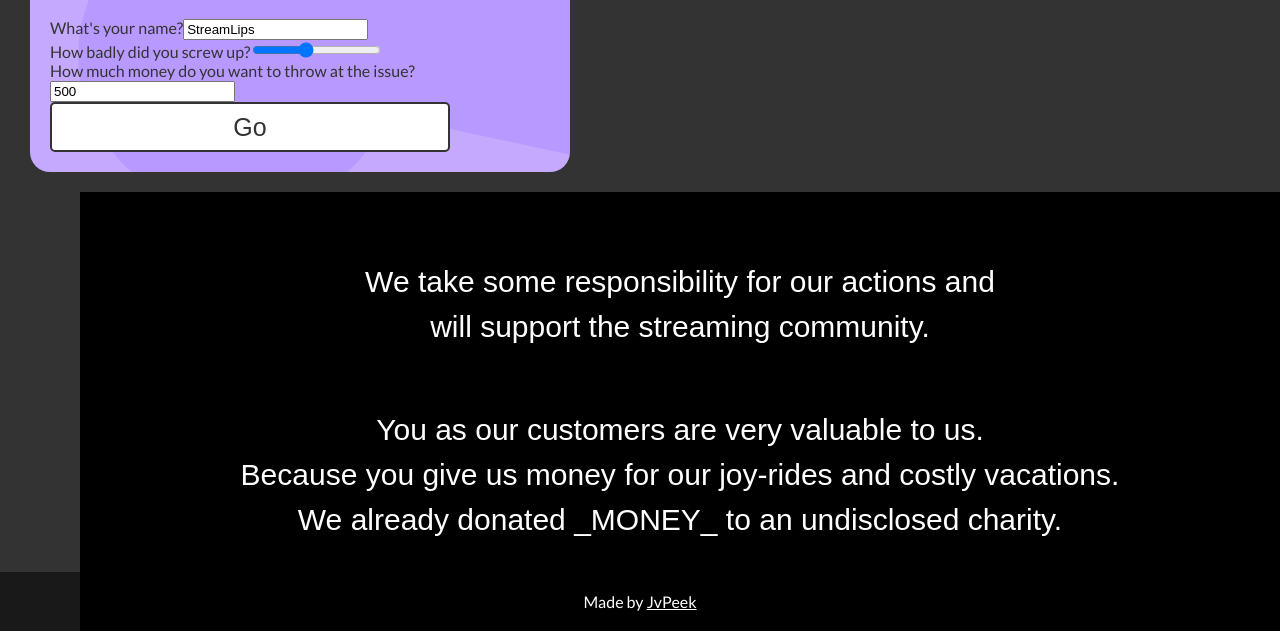
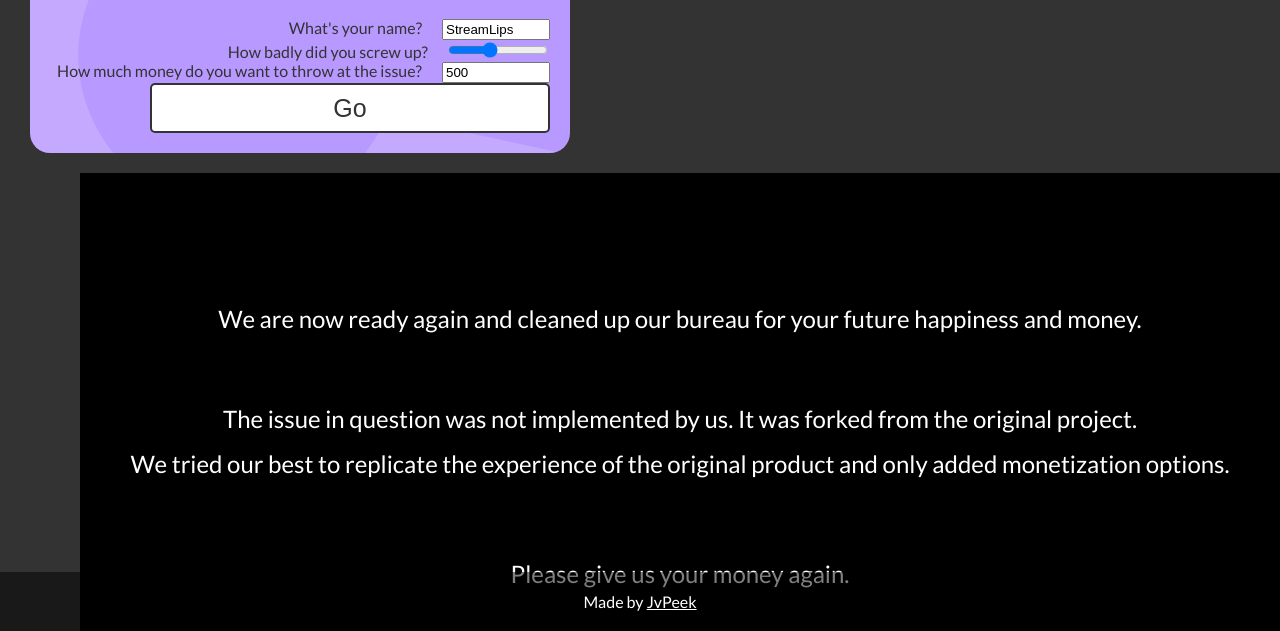
Before and after one commit to JvPeek/streamlips-apology-generator, a plain HTML site: page index.html in a window 1280 px wide. Both pictures are taken after a click on the button "Go". Shown: the part 169-800 px from the top of the page. Drawn offline with Linux system fonts and the light colour scheme.

Commit message:
kinda works now

```diff
--- a/css/main.css
+++ b/css/main.css
@@ -29,6 +29,12 @@ h1 {
   border-radius: 20px;
   background: url("../img/background.png") center top no-repeat;
   color: #333;
+  text-align: right;
+
+}
+#genericwebformfortheinterwebs input {
+  width: 100px;
+  margin-left: 20px;
 }
 .gobutton {
   width: 80%;
--- a/index.html
+++ b/index.html
@@ -9,28 +9,28 @@
     <script type="text/javascript">
       const texts = [
         [
-          ["We are taking immediate action to be a slightly","better version of ourselves."],
-          ["We take some responsibility for our actions and","will support the streaming community."],
-          ["We just now fired one of our employees that had nothing","to do with the incident."],
-          ["We are now ready again and cleaned up our bureau","for your future happiness and money."],
+          ["We are taking immediate action to be a slightly better version of ourselves."],
+          ["We take some responsibility for our actions and will support the streaming community."],
+          ["We just now fired one of our employees that had nothing to do with the incident."],
+          ["We are now ready again and cleaned up our bureau for your future happiness and money."],
           ["We are an inclusive company who treats everyone equally bad."],
           ["Management delegates full responsibility for the decisions made."],
-          ["We want everyone to have a good enough user experience, so to make our products suitable for everyone we are constantly trying to adapt the technology to our interests."],
+          ["We want everyone to have a good enough user experience, so to make our products","suitable for everyone we are constantly trying to adapt the technology to our interests."],
           ["We took responsibility and fired the intern in charge."]
         ],
         [
-          ["You as our customers are very valuable to us.","Because you give us money for our joy-rides and costly vacations."],
-          ["We did it because we thought we could make a positive ripple","not only inside our wallets but on the internet as a whole."],
-          ["We tried our best to replicate the experience of","the original product and only added monetization options."],
+          ["You as our customers are very valuable to us. Because you give us money for our costly vacations."],
+          ["We did it because we thought we could make a positive ripple inside our wallets."],
+          ["We tried our best to replicate the experience of the original product and only added monetization options."],
           ["We already donated _MONEY_ to an undisclosed charity."],
-          ["The issue in question was not implemented by us.","It was forked from the original project."],
-          ["The bare minimum of our code is open source.","Because the license of the original product requires that."],
+          ["The issue in question was not implemented by us. It was forked from the original project."],
+          ["The bare minimum of our code is open source. Because the license of the original product requires that."],
           ["We are striving to give apprentices a good learning experience."],
-          ["We want to save the environment so we want to","upcycle resources (including code) as often as possible."],
-          ["We take no responsibility for our actions but","we can't take the bad press anymore."],
-          ["You can unsubscribe in 42 easy steps.","Our moderation team will decide if your request is justified within 6 months."],
-          ["Please use this subscription service model to","request a GDPR conform deletion of your personal information."],
-          ["For service and complaint requests, please reach out","to us under no-reply@example.com."]
+          ["We want to save the environment so we want to upcycle resources (including code) as often as possible."],
+          ["We take no responsibility for our actions but we can't take the bad press anymore."],
+          ["You can unsubscribe in 42 easy steps. Our moderation team will decide if your request is justified within 6 months."],
+          ["Please use this subscription service model to request a GDPR conform deletion of your personal information."],
+          ["For service and complaint requests, please reach out to us under no-reply@example.com."]
         ],
         [
           ["We are deeply sorry that we got caught."],
@@ -46,8 +46,8 @@
       ];
 
       function makeApology() {
-        const fontsize = 30;
-        const lineHeight = fontsize*1.5;
+        const fontsize = 24;
+        const lineHeight = fontsize*1.1;
         const canvas = document.getElementById("apology");
         const ctx = canvas.getContext("2d");
         const fuckuplevel = document.getElementById("fuckuplevel").value;
@@ -59,25 +59,39 @@
         if (fuckuplevel >=8) {
           ctx.font = fontsize + "px Comic Sans MS";
         } else {
-          ctx.font = fontsize + "px Arial";
+          ctx.font = fontsize + "px Lato";
         }
+
 
         function drawText(texts,ctx,linepos) {
           for(i = 0; i < texts.length; i++) {
             ctx.fillText(texts[i], canvas.width/2, linepos+lineHeight*i);
           }
         }
-
+        function getMoneyString(money, fuckuplevel) {
+          const rate=[1,1,1,1];
+        }
+        function onlyUnique(value, index, self) {
+          return self.indexOf(value) === index;
+        }
         ctx.fillStyle = "white";
         ctx.textAlign = "center";
+        let randomNumbers=[];
+        while (randomNumbers.filter(onlyUnique).length <2) {
+          randomNumbers.push(Math.floor(Math.random()*(texts[1].length)));
+        }
+        console.log(randomNumbers, );
         lines[0] = texts[0][Math.floor(Math.random()*5)];
-        drawText(lines[0],ctx,100);
-        lines[1] = texts[1][Math.floor(Math.random()*5)];
-        drawText(lines[1],ctx,canvas.height/2-lineHeight*2);
-        lines[2] = texts[1][Math.floor(Math.random()*5)];
-        drawText(lines[2],ctx,canvas.height/2);
+        drawText(lines[0],ctx,155);
+        lines[1] = texts[1][randomNumbers.filter(onlyUnique)[0]];
+        drawText(lines[1],ctx,255);
+        lines[2] = texts[1][randomNumbers.filter(onlyUnique)[1]];
+        drawText(lines[2],ctx,300);
         lines[3] = texts[2][Math.floor(Math.random()*5)];
-        drawText(lines[3],ctx,(canvas.height-100-fontsize));
+        drawText(lines[3],ctx,410);
+        ctx.font="30px Comic Sans MS"
+        drawText([name],ctx,525);
+
 
       }
     </script>
@@ -92,7 +106,7 @@
 
       <label for="name">What's your name?</label><input id="name" type="text" class="text" value="StreamLips" /><br />
       <label for="fuckuplevel">How badly did you screw up?</label><input type="range" min="1" max="11" value="5" class="slider" id="fuckuplevel"><br />
-      <label for="donation">How much money do you want to throw at the issue?</label><input id="money" type="number" value="500" class="number" /><br />
+      <label for="donation">How much money do you want to throw at the issue?</label><input id="money" type="number" value="500" class="number" size="5"/><br />
       <button onclick="makeApology();" class="gobutton">Go</button>
     </div>
 
```
